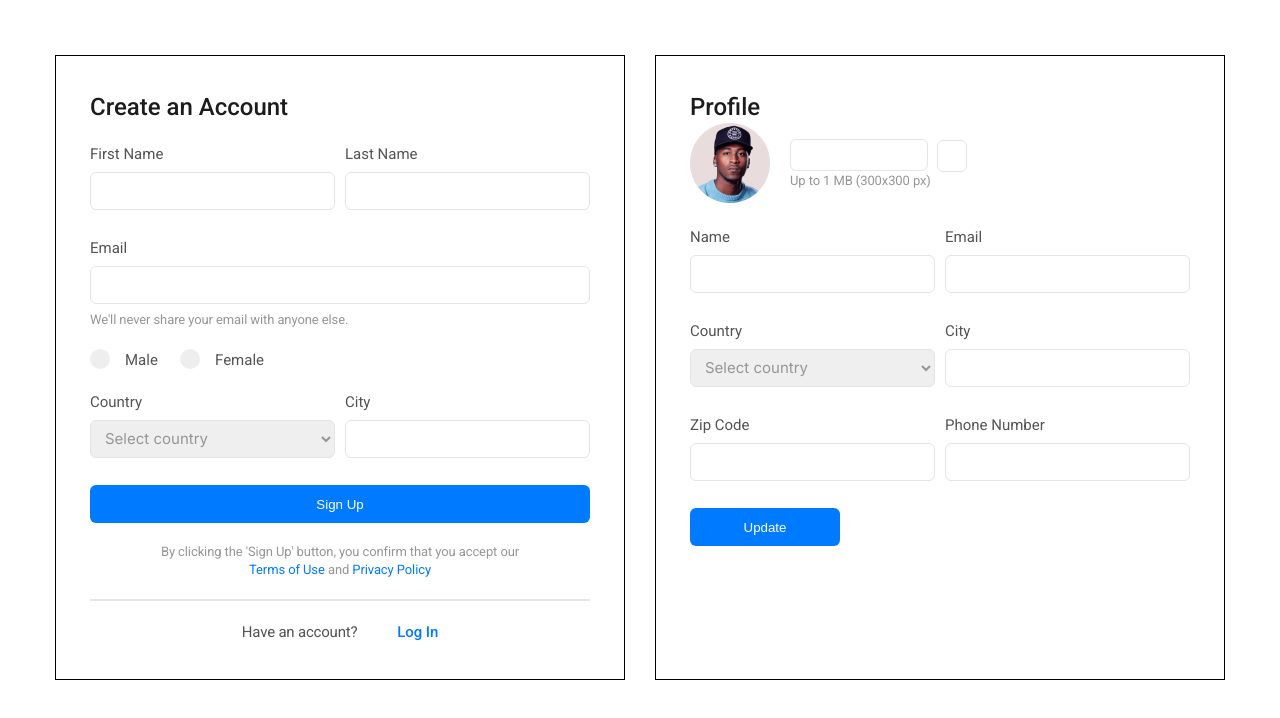
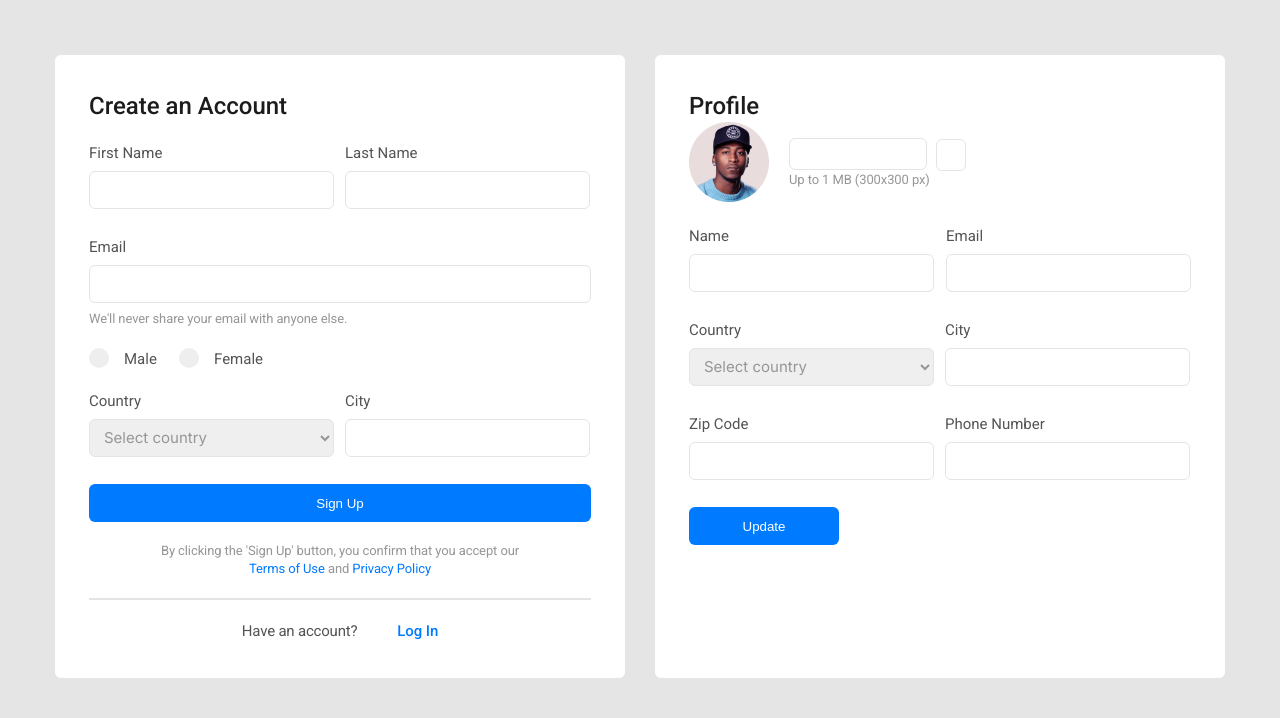
Before and after one commit to maxbusters/homework, a plain HTML site: page 11/index.html in a window 1280 px wide. Drawn offline with Linux system fonts and the light colour scheme.

Commit message:
Change background for body

```diff
--- a/11/assets/css/style.css
+++ b/11/assets/css/style.css
@@ -147,6 +147,7 @@ table {
 body {
     font-family: 'Roboto', sans-serif;
     color: #545454;
+    background: #E5E5E5;
 }
 
 h2 {
@@ -221,8 +222,9 @@ a:hover {
 
 .form-cont {
     width: 570px;
-    border: 1px solid black;
     padding: 35px 34px 16px 34px;
+    background: #FFFFFF;
+    border-radius: 6px;
 }
 
 form .form-el {
```
